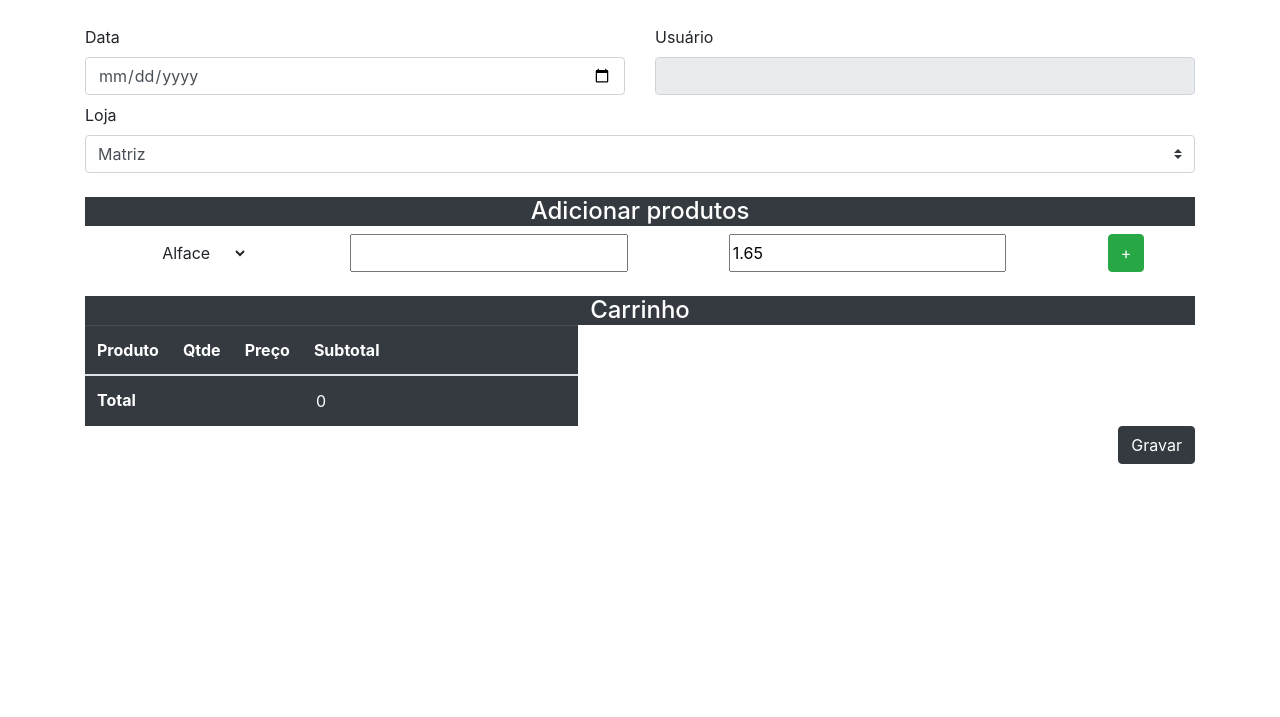
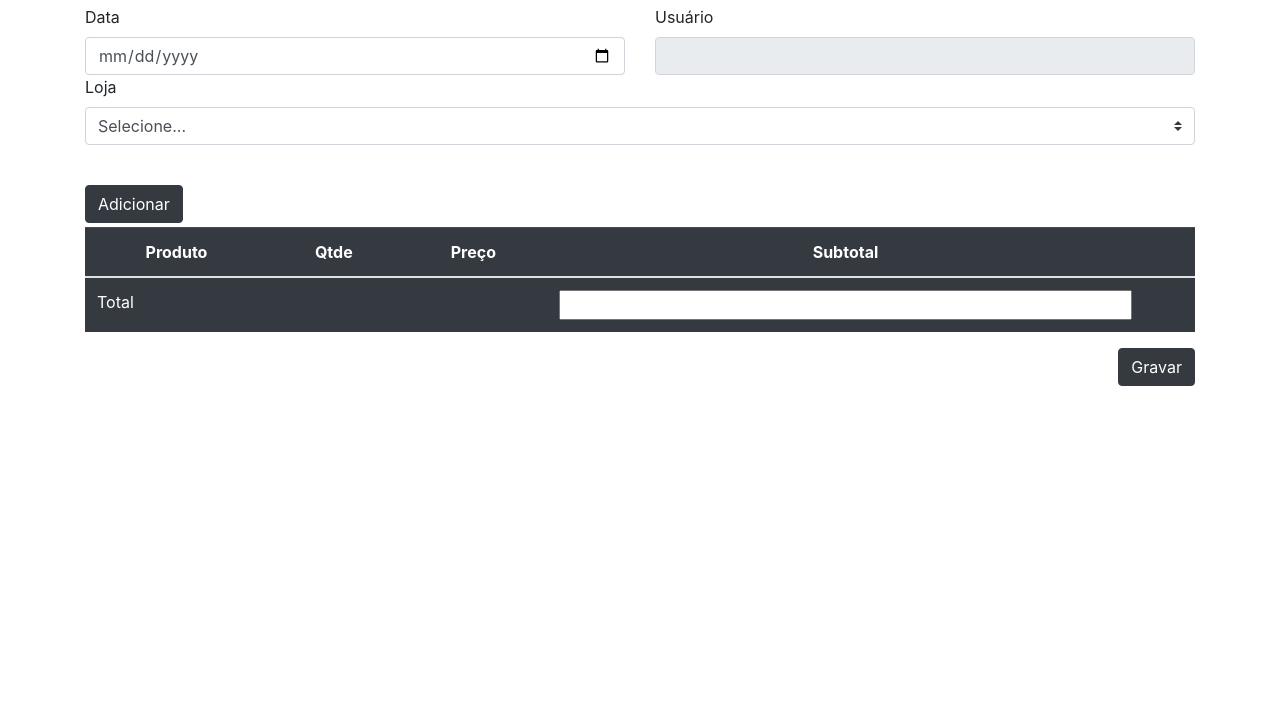
Before and after one commit to egitoo/testes, a plain HTML site: page index.html in a window 1280 px wide. Shown: the part 83-800 px from the top of the page. Drawn offline with nearby package versions, Linux system fonts and the light colour scheme.

Commit message:
Update index.html

```diff
--- a/index.html
+++ b/index.html
@@ -4,7 +4,6 @@
 <head>
     <link rel="stylesheet" href="https://stackpath.bootstrapcdn.com/bootstrap/4.3.1/css/bootstrap.min.css"
         integrity="sha384-ggOyR0iXCbMQv3Xipma34MD+dH/1fQ784/j6cY/iJTQUOhcWr7x9JvoRxT2MZw1T" crossorigin="anonymous">
-    <script src="https://ajax.googleapis.com/ajax/libs/jquery/3.4.1/jquery.min.js"></script>
     <meta charset="UTF-8">
     <meta name="viewport" content="width=device-width, initial-scale=1.0">
     <meta http-equiv="X-UA-Compatible" content="ie=edge">
@@ -14,8 +13,7 @@
 
 <body>
 
-    <h1 style="padding:15px; border-radius: 5px; margin-bottom: 30px;" class="text-center table-dark">Cadastrar venda
-    </h1>
+    <h1 class="text-center table-dark py-3">Cadastrar venda</h1>
     <div class="container">
 
         <div class="row align-items-start">
@@ -30,52 +28,42 @@
             </div>
         </div>
 
-        <div class="form-group mt-2">
+        <div class="form-group">
             <label for="loja">Loja</label>
-            <select class="custom-select" id="lojas">
-
+            <select class="custom-select" id="loja">
+                <option selected disabled>Selecione...</option>
+                <option value="matriz">Matriz</option>
+                <option value="filial1">Filial 1</option>
+                <option value="filial2">Filial 2</option>
             </select>
         </div>
 
-        <h4 class='mt-4 text-center bg-dark text-white'>Adicionar produtos</h3>
-        <div class="d-flex justify-content-around">
-            <select class="btn" id="produtos" aria-required="true"></select>
-            <input class="w-25" type="number" id="qtde" required>
-            <input class="w-25" type="number" id="preco" required>
-            <button class="btn btn-success" id="btnAdd">+</button>
-        </div>
+            <button class="btn btn-dark mt-4" id="btnAdd" type="submit">Adicionar</button>
 
-        <h4 class='mt-4 text-center bg-dark text-white'>Carrinho</h3>
-        <div class='container mt-n2'></div>
-        <table class="table table-hover table-responsive">
+        <table class="table mt-1">
             <thead class="table-dark">
-                <tr>
-                    <th>Produto</th>
-                    <th>Qtde</th>
-                    <th>Preço</th>
-                    <th>Subtotal</th>
+                    <th class="text-center">Produto</th>
+                    <th class="text-center">Qtde</th>
+                    <th class="text-center">Preço</th>
+                    <th class="text-center">Subtotal</th>
                     <th></th>
                 </tr>
             </thead>
 
-            <tbody>
+            <tbody ID ="itens"></tbody>
 
-            </tbody>
+            <tfoot class="table-dark">
+                <td colspan="3">Total</td>
+                <td><input class="w-100" type="number" id="total"></td>
+                <td></td>
 
-            <tfoot style="font-weight: bolder;" class="table-dark">
-                <tr>
-                <td colspan="3">Total</td>
-
-                <td colspan="2"><input type="number" id="total" class="bg-dark border-0 text-white text-left w-75" value=0></td>
-
-                </tr>
 
             </tfoot>
+
         </table>
 
-        <button class="btn btn-dark float-right mt-n3" type="submit">Gravar</button>
+        <button class="btn btn-dark float-right" id="btnSend" type="submit">Gravar</button>
 
 </body>
-<script src="teste2.js"></script>
-
+<script src="teste.js"></script>
 </html>
```
